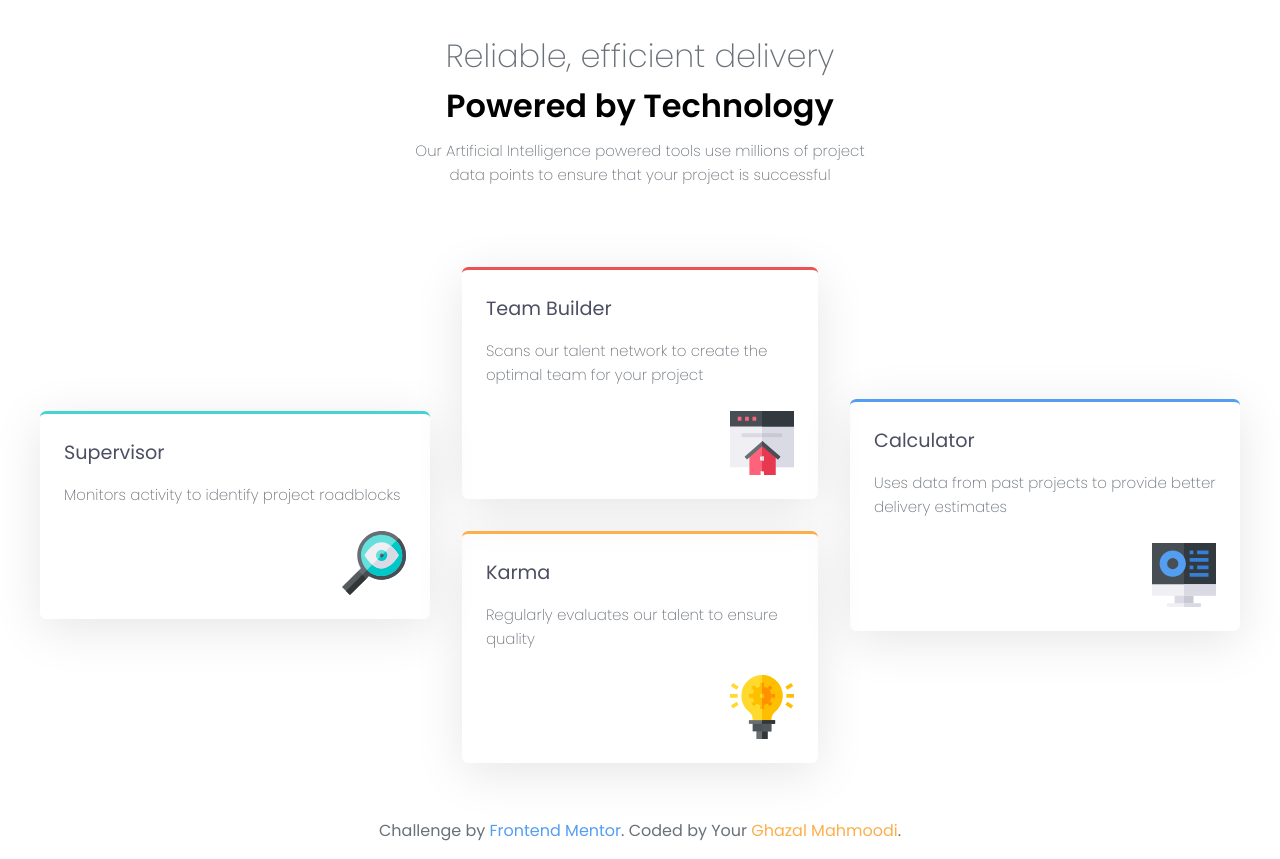
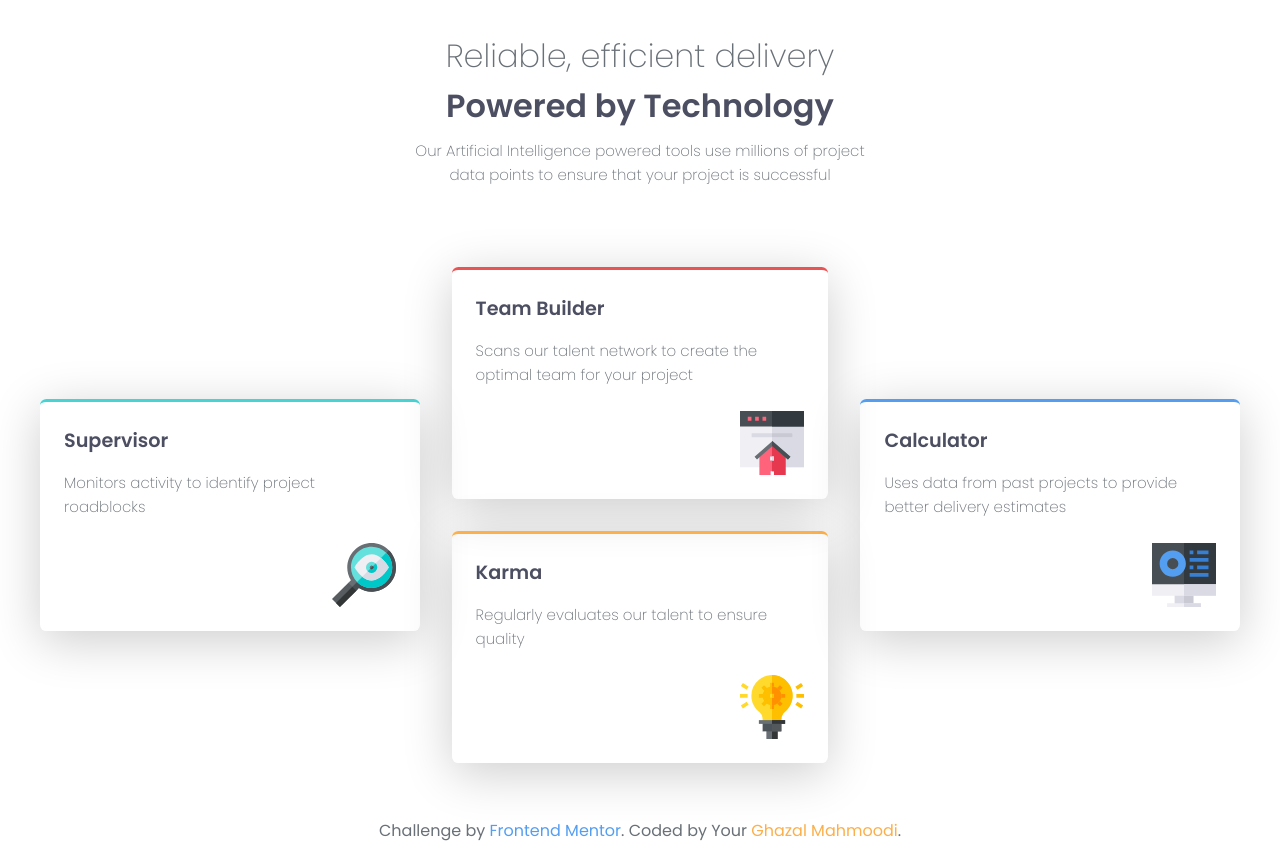
Before and after one commit to ryichi0/four-card-feature-section, a plain HTML site: page index.html in a window 1280 px wide. Drawn offline with Linux system fonts and the light colour scheme.

Commit message:
code updated

```diff
--- a/index.html
+++ b/index.html
@@ -5,6 +5,7 @@
     <meta name="viewport" content="width=device-width, initial-scale=1.0">
     <title>Four card feature section</title>
     <link rel="stylesheet" href="style.css">
+    <link rel="icon" type="images/x-icon" href="./assets/images/favicon-32x32.png">
     <link href="https://fonts.googleapis.com/css2?family=Fraunces:ital,opsz,wght@0,9..144,100..900;1,9..144,100..900&family=Montserrat:ital,wght@0,100..900;1,100..900&family=Outfit:wght@100..900&family=Poppins:ital,wght@0,100;0,200;0,300;0,400;0,500;0,600;0,700;0,800;0,900;1,100;1,200;1,300;1,400;1,500;1,600;1,700;1,800;1,900&display=swap" rel="stylesheet">
 </head>
 <body>
--- a/style.css
+++ b/style.css
@@ -24,12 +24,13 @@
 
 }
 
-/* || General Style */
+/* || Reset */
 *{
     margin: 0;
     box-sizing: border-box;
 }
 
+/* General Style */
 body{
     display: flex;
     flex-direction: column;
@@ -41,13 +42,13 @@ body{
 
     height: 100%;
     min-height: 100vh;
-
     padding: 2rem;
 
-    font-family: var(--Font-family);
-
+    font-family: var(--Font-family), sans-serif;
+    font-weight: var(--Font-weight-400);
 
     color: var(--Grey-400);
+    background-color: var(--White);
 }
 header{
     display: flex;
@@ -55,55 +56,51 @@ header{
     gap: 0.1rem;
 
     max-width: 450px;
-    height: 20%;
 
     text-align: center;
 }
 main{
     max-width: 1200px;
-    height: 80%;
-
     margin-block-end: 4rem;
-
-}
-a{
-    text-decoration: none;
-}
-span{
-    font-size: 2rem;
-    color: var(--Grey-400);
-    font-weight: var(--Font-weight-200);
-}
-h1{
-    font-size: 2rem;
-    font-weight: var(--Font-weight-600);
-    margin-block-end: .5rem;
-
-    color: black;
-}
-h2{
-    font-size: 1.2rem;
-    font-weight: var(--Font-weight-400);
-    color: var(--Grey-500);
-}
-p{
-    font-size: var(--Font-size-p);
-    font-weight: var(--Font-weight-200);
-    line-height: var(--Line-height-p);
 }
 footer{
     position: absolute;
     bottom: 0;
 
     padding-block: 1rem;
+}
 
+/* Reset Typo */
+a{
+    text-decoration: none;
 }
+span, h1{
+    font-size: clamp(1.5rem, 4vw, 2rem);
+}
+span{
+    font-weight: var(--Font-weight-200);
+}
+h1{
+    font-weight: var(--Font-weight-600);
+    margin-block-end: .5rem;
+    color: var(--Grey-500);
+}
+h2{
+    font-size: clamp(1rem, 4vw, 1.2rem);
+    font-weight: var(--Font-weight-600);
+
+    color: var(--Grey-500);
+}
+p{
+    font-size: clamp(13px,4vw, var(--Font-size-p));
+    font-weight: var(--Font-weight-200);
+    line-height: var(--Line-height-p);
+}
+
+/* Layout */
 .flex-wrapper{
     display: flex;
     gap: 2rem;
-
-
-
 }
 .horiz{
     flex-direction: row;
@@ -119,7 +116,6 @@ footer{
 
     width: 100%;
     height: 100%;
-
 }
 .card{
     display: flex;
@@ -135,10 +131,12 @@ footer{
     border-top-style: solid;
     border-radius: 0.4rem;
 
-    box-shadow: 0 10px 50px rgba(0, 0, 0, 0.1);
+    box-shadow: 0 10px 50px rgba(0, 0, 0, 0.2);
 }
-
-
+.card-img{
+    align-self: flex-end;
+    margin-block-start: .5rem;
+}
 
 /* Colorful Borders */
 .cyan{
@@ -154,11 +152,6 @@ footer{
     border-top-color: var(--Blue);
 }
 
-.card-img{
-    align-self: flex-end;
-    margin-block-start: .5rem;
-}
-
 /* Footer Links */
 .frontend-mentor{
     color: var(--Blue);
@@ -166,3 +159,13 @@ footer{
 .coder{
     color: var(--Orange);
 }
+.frontend-mentor:hover, .coder:hover{
+    opacity: 0.7;
+}
+
+/* Media Query */
+@media screen and (min-width:768px) {
+    .cyan, .blue, .vert{
+    width: 33.33%;
+}
+}
```
